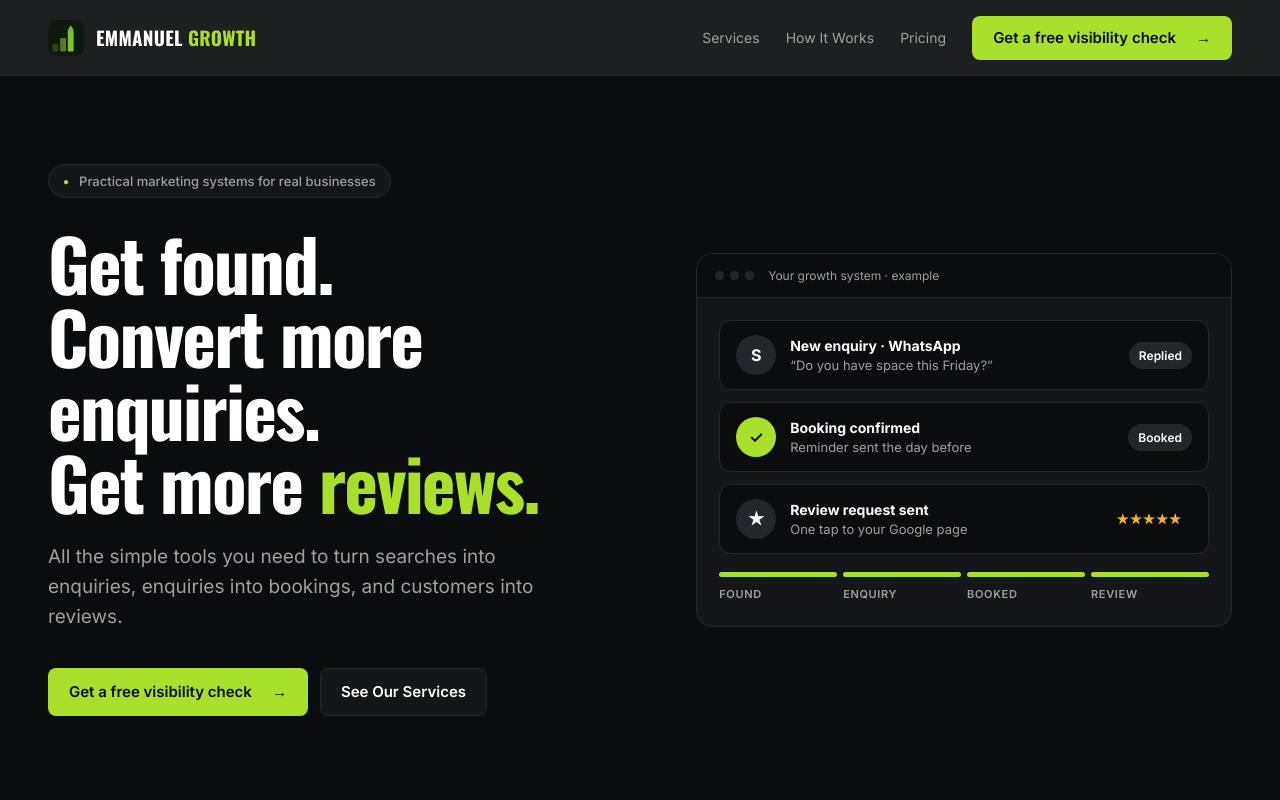
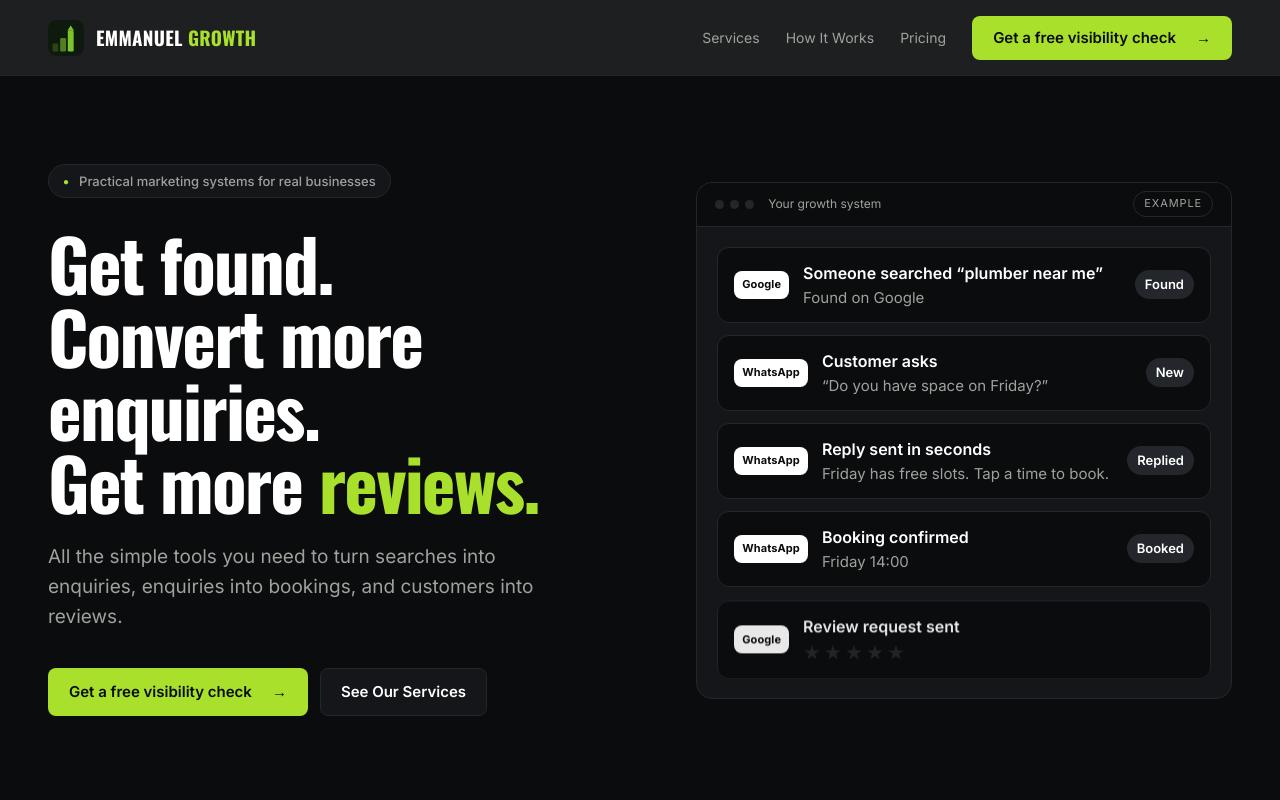
Before and after one commit to ojeemma3-ctrl/emmanuelgrowth-new-website, a Next.js app: page / in a window 1280 px wide. Shown: the top 800 px of the page. Built offline with nearby package versions, Linux system fonts and the light colour scheme; no server answers.

Commit message:
Animated hero story panel, source chips on offer examples, trademark notice in footer
Co-Authored-By: Claude Opus 5.5 <noreply@anthropic.com>

```diff
--- a/app/globals.css
+++ b/app/globals.css
@@ -79,17 +79,27 @@ h1 em, h2 em { display: inline-block; font-style: normal; color: inherit; text-d
 .hero-panel-bar { height: 44px; display: flex; align-items: center; gap: 14px; padding: 0 18px; border-bottom: 1px solid var(--border-dark); background: var(--black); font-size: 12px; color: var(--muted-dark); }
 .hero-panel-dots { display: flex; gap: 6px; }
 .hero-panel-dots i { width: 9px; height: 9px; border-radius: 50%; background: var(--border-dark); }
-.hero-panel-body { display: grid; gap: 12px; padding: 22px; }
-.panel-row { display: grid; grid-template-columns: 40px minmax(0, 1fr) auto; gap: 14px; align-items: center; padding: 14px 16px; border: 1px solid var(--border-dark); border-radius: 12px; background: var(--black); }
-.panel-row strong { display: block; font-size: 14px; line-height: 20px; }
-.panel-row small { display: block; font-size: 13px; line-height: 19px; color: var(--muted-dark); }
-.panel-row em { font-style: normal; font-size: 12px; font-weight: 600; padding: 4px 10px; border-radius: 999px; background: var(--border-dark); color: var(--white); white-space: nowrap; }
-.panel-avatar { width: 40px; height: 40px; display: grid; place-items: center; border-radius: 50%; background: var(--border-dark); color: var(--white); font-weight: 700; }
-.panel-booking .panel-avatar { background: var(--green); color: var(--black); }
-.panel-review em { background: transparent; color: var(--amber); letter-spacing: .05em; }
-.panel-journey { display: grid; grid-template-columns: repeat(4, 1fr); gap: 6px; margin-top: 6px; }
-.panel-journey span { position: relative; padding-top: 14px; font-size: 11px; font-weight: 600; letter-spacing: .06em; text-transform: uppercase; color: var(--muted-dark); }
-.panel-journey span::before { content: ""; position: absolute; top: 0; left: 0; right: 0; height: 5px; border-radius: 999px; background: var(--green); }
+.hero-panel-label { margin-left: auto; padding: 3px 10px; border: 1px solid var(--border-dark); border-radius: 999px; font-size: 11px; letter-spacing: .08em; text-transform: uppercase; color: var(--muted-dark); }
+
+.source-chip { width: 28px; height: 28px; flex: 0 0 auto; display: inline-grid; place-items: center; border-radius: 8px; background: var(--white); color: var(--black); }
+.source-chip.is-text { width: auto; min-width: 28px; padding-inline: 8px; font-size: 11px; line-height: 1; font-weight: 700; letter-spacing: .01em; white-space: nowrap; }
+
+.story-card { display: grid; grid-template-columns: auto minmax(0, 1fr) auto; gap: 14px; align-items: center; padding: 14px 16px; border: 1px solid var(--border-dark); border-radius: 12px; background: var(--black); opacity: 0; transform: translateY(14px); transition: opacity .55s cubic-bezier(.2,.8,.2,1), transform .55s cubic-bezier(.2,.8,.2,1); }
+.story-card.is-shown { opacity: 1; transform: translateY(0); }
+.story-text { display: grid; gap: 3px; min-width: 0; }
+.story-text strong { font-size: 16px; line-height: 22px; font-weight: 600; }
+.story-text small { font-size: 15px; line-height: 21px; color: var(--muted-dark); opacity: 0; transition: opacity .45s ease; }
+.story-text small.is-shown, .story-card em.is-shown { opacity: 1; }
+.story-card em { font-style: normal; padding: 4px 10px; border-radius: 999px; background: var(--border-dark); color: var(--white); font-size: 13px; font-weight: 600; white-space: nowrap; opacity: 0; transition: opacity .45s ease; }
+.story-stars { display: flex; gap: 3px; font-size: 20px; line-height: 24px; }
+.story-stars i { font-style: normal; color: var(--border-dark); }
+.story-stars.is-filling i { animation: star-fill .35s ease forwards; }
+.hero-panel.is-paused .story-stars i { animation-play-state: paused; }
+@keyframes star-fill { from { color: var(--border-dark); transform: scale(.7); } to { color: var(--amber); transform: scale(1); } }
+
+.ui-chat-head { display: flex; align-items: center; gap: 10px; padding-bottom: 12px; margin-bottom: 2px; border-bottom: 1px solid var(--border-dark); font-size: 14px; font-weight: 600; color: var(--muted-dark); }
+.ui-sources { display: flex; align-items: center; justify-content: center; gap: 8px; font-size: 14px; color: var(--muted-dark); }
+.hero-panel-body { display: grid; gap: 12px; padding: 20px; }
 .hero-outcomes { display: grid; grid-template-columns: repeat(4, 1fr); margin-top: 88px; border-top: 1px solid var(--border-dark); }
 .hero-outcomes > a { display: flex; flex-direction: column; gap: 4px; padding: 28px 24px 32px 0; }
 .hero-outcomes > a + a { padding-left: 24px; border-left: 1px solid var(--border-dark); }
@@ -117,7 +127,7 @@ h1 em, h2 em { display: inline-block; font-style: normal; color: inherit; text-d
 .offer-ui { position: relative; width: 85%; display: grid; gap: 18px; }
 .ui-card { padding: 24px; border: 1px solid var(--border-dark); border-radius: 16px; background: var(--surface); color: var(--white); }
 .ui-search { display: flex; align-items: center; gap: 12px; padding: 16px 22px; border: 1px solid var(--border-dark); border-radius: 999px; background: var(--surface); color: var(--white); font-size: 16px; }
-.ui-search span { color: var(--muted-dark); font-size: 20px; line-height: 1; }
+.ui-search .source-chip { margin-right: 2px; }
 .ui-listing-head { display: flex; align-items: center; gap: 14px; margin-bottom: 20px; }
 .ui-listing-head strong { display: block; font-size: 19px; line-height: 26px; }
 .ui-listing-head small { display: block; font-size: 14px; color: var(--muted-dark); }
@@ -204,7 +214,7 @@ h1 em, h2 em { display: inline-block; font-style: normal; color: inherit; text-d
 .footer-col { display: flex; flex-direction: column; align-items: flex-start; gap: 12px; font-size: 14px; }
 .footer-col a, .footer-col .footer-link-button { color: var(--muted-dark); }
 .footer-title { margin: 0 0 4px; font-size: 12px; font-weight: 700; letter-spacing: .12em; text-transform: uppercase; color: var(--white); }
-.footer-bottom { margin-top: 56px; padding-block: 24px; border-top: 1px solid var(--border-dark); }
+.footer-bottom { display: flex; flex-wrap: wrap; justify-content: space-between; gap: 8px 32px; margin-top: 56px; padding-block: 24px; border-top: 1px solid var(--border-dark); }
 .footer-bottom small { color: var(--muted-dark); font-size: 13px; }
 
 .service-hero { padding-block: 88px 96px; background: var(--black); color: var(--white); }
@@ -322,6 +332,10 @@ h1 em, h2 em { display: inline-block; font-style: normal; color: inherit; text-d
 }
 
 @media (max-width: 767px) {
+  .story-card { grid-template-columns: auto minmax(0, 1fr); padding: 12px 14px; }
+  .story-card em { display: none; }
+  .story-text strong { font-size: 15px; }
+  .story-text small { font-size: 14px; }
   .faq-section { padding-block: 72px; }
   .faq-list summary { padding: 18px 18px; font-size: 16px; }
   .faq-list details p { padding: 0 18px 20px; }
@@ -351,7 +365,7 @@ h1 em, h2 em { display: inline-block; font-style: normal; color: inherit; text-d
 
   .offer-panel, .offer-panel.is-flipped { gap: 36px; }
   .offer-fix { font-size: 16px; line-height: 26px; }
-  .offer-media { height: 480px; padding: 56px 0 28px; }
+  .offer-media { height: 530px; padding: 56px 0 28px; }
   .offer-ui { width: 88%; }
   .ui-card { padding: 18px; }
   .ui-msg { font-size: 15px; line-height: 22px; }
@@ -376,8 +390,6 @@ h1 em, h2 em { display: inline-block; font-style: normal; color: inherit; text-d
   .hero-grid { display: block; }
   .hero-grid { grid-template-columns: 1fr; gap: 40px; }
   .hero-copy > p:not(.hero-badge) { font-size: 17px; line-height: 27px; }
-  .panel-row { grid-template-columns: 36px minmax(0, 1fr); }
-  .panel-row em { grid-column: 2; justify-self: start; }
   .hero-outcomes { grid-template-columns: 1fr; margin-top: 48px; }
   .hero-outcomes > a, .hero-outcomes > a + a { padding: 20px 0; border-left: 0; }
   .hero-outcomes > a + a { border-top: 1px solid var(--border-dark); }
@@ -403,5 +415,7 @@ h1 em, h2 em { display: inline-block; font-style: normal; color: inherit; text-d
 }
 
 @media (prefers-reduced-motion: reduce) {
+  .story-card, .story-text small, .story-card em { opacity: 1; transform: none; transition: none; }
+  .story-stars i { animation: none; color: var(--amber); }
   *, *::before, *::after { scroll-behavior: auto !important; animation-duration: .01ms !important; animation-iteration-count: 1 !important; transition-duration: .01ms !important; }
 }
--- a/components/home/Footer.tsx
+++ b/components/home/Footer.tsx
@@ -39,6 +39,7 @@ export function Footer() {
       </div>
       <div className="container footer-bottom">
         <small>© {new Date().getFullYear()} Emmanuel Growth</small>
+        <small>WhatsApp, Google and Trustpilot are trademarks of their respective owners. Emmanuel Growth is not affiliated with them.</small>
       </div>
     </footer>
   );
--- a/components/home/Hero.tsx
+++ b/components/home/Hero.tsx
@@ -1,3 +1,4 @@
+import { HeroStory } from './HeroStory';
 import { ContactTrigger } from './InteractionTriggers';
 import { Arrow } from './shared';
 
@@ -21,32 +22,7 @@ export function Hero() {
             <a className="button button-ghost" href="#services">See Our Services</a>
           </div>
         </div>
-        <div className="hero-panel" aria-label="Example of what your growth dashboard could look like">
-          <div className="hero-panel-bar">
-            <span className="hero-panel-dots" aria-hidden="true"><i /><i /><i /></span>
-            <span>Your growth system · example</span>
-          </div>
-          <div className="hero-panel-body">
-            <div className="panel-row panel-enquiry">
-              <span className="panel-avatar" aria-hidden="true">S</span>
-              <div><strong>New enquiry · WhatsApp</strong><small>&ldquo;Do you have space this Friday?&rdquo;</small></div>
-              <em>Replied</em>
-            </div>
-            <div className="panel-row panel-booking">
-              <span className="panel-avatar" aria-hidden="true">✓</span>
-              <div><strong>Booking confirmed</strong><small>Reminder sent the day before</small></div>
-              <em>Booked</em>
-            </div>
-            <div className="panel-row panel-review">
-              <span className="panel-avatar" aria-hidden="true">★</span>
-              <div><strong>Review request sent</strong><small>One tap to your Google page</small></div>
-              <em>★★★★★</em>
-            </div>
-            <div className="panel-journey" aria-hidden="true">
-              {['Found', 'Enquiry', 'Booked', 'Review'].map((step) => <span key={step}>{step}</span>)}
-            </div>
-          </div>
-        </div>
+        <HeroStory />
       </div>
       <div className="container hero-outcomes">
         {outcomes.map((item) => (
--- /dev/null
+++ b/components/home/HeroStory.tsx
@@ -0,0 +1,82 @@
+'use client';
+
+import { useEffect, useRef, useState } from 'react';
+import { SourceChip, type Source } from './shared';
+
+// Step n shows cards whose `at` <= n. Step 1 adds "Found on Google" to the first card.
+const cards: { at: number; source: Source; title: string; detail?: string; detailAt?: number; badge?: string; stars?: boolean }[] = [
+  { at: 0, source: 'google', title: 'Someone searched “plumber near me”', detail: 'Found on Google', detailAt: 1, badge: 'Found' },
+  { at: 2, source: 'whatsapp', title: 'Customer asks', detail: '“Do you have space on Friday?”', badge: 'New' },
+  { at: 3, source: 'whatsapp', title: 'Reply sent in seconds', detail: 'Friday has free slots. Tap a time to book.', badge: 'Replied' },
+  { at: 4, source: 'whatsapp', title: 'Booking confirmed', detail: 'Friday 14:00', badge: 'Booked' },
+  { at: 5, source: 'google', title: 'Review request sent', stars: true },
+];
+
+const FINAL_STEP = 5;
+const RESET_STEP = 6;
+// Time spent on each step before moving on (ms). Roughly 9 seconds per loop.
+const durations = [1200, 1200, 1300, 1300, 1300, 2200, 500];
+
+export function HeroStory() {
+  // Server render and reduced motion show the finished story.
+  const [step, setStep] = useState(FINAL_STEP);
+  const [paused, setPaused] = useState(false);
+  const [animated, setAnimated] = useState(false);
+  const timer = useRef<number | undefined>(undefined);
+
+  useEffect(() => {
+    const motion = window.matchMedia('(prefers-reduced-motion: reduce)');
+    const update = () => {
+      setAnimated(!motion.matches);
+      setStep(motion.matches ? FINAL_STEP : RESET_STEP);
+    };
+    update();
+    motion.addEventListener('change', update);
+    return () => motion.removeEventListener('change', update);
+  }, []);
+
+  useEffect(() => {
+    if (!animated || paused) return;
+    timer.current = window.setTimeout(() => setStep((current) => (current + 1) % (RESET_STEP + 1)), durations[step]);
+    return () => window.clearTimeout(timer.current);
+  }, [animated, paused, step]);
+
+  return (
+    <div
+      className={`hero-panel${paused ? ' is-paused' : ''}`}
+      onMouseEnter={() => setPaused(true)}
+      onMouseLeave={() => setPaused(false)}
+    >
+      <div className="hero-panel-bar">
+        <span className="hero-panel-dots" aria-hidden="true"><i /><i /><i /></span>
+        <span>Your growth system</span>
+        <span className="hero-panel-label">Example</span>
+      </div>
+      <div
+        className="hero-panel-body"
+        role="img"
+        aria-label="Example: someone searches for a plumber and finds the business on Google, asks on WhatsApp about Friday, gets a reply in seconds, books Friday at 14:00, and is then asked for a five-star review."
+      >
+        {cards.map((card) => {
+          const shown = step !== RESET_STEP && step >= card.at;
+          const detailShown = shown && step >= (card.detailAt ?? card.at);
+          return (
+            <div className={`story-card${shown ? ' is-shown' : ''}`} key={card.title} aria-hidden="true">
+              <SourceChip source={card.source} />
+              <div className="story-text">
+                <strong>{card.title}</strong>
+                {card.detail ? <small className={detailShown ? 'is-shown' : ''}>{card.detail}</small> : null}
+                {card.stars ? (
+                  <span className={`story-stars${shown ? ' is-filling' : ''}`}>
+                    {[0, 1, 2, 3, 4].map((i) => <i key={i} style={{ animationDelay: `${300 + i * 200}ms` }}>★</i>)}
+                  </span>
+                ) : null}
+              </div>
+              {card.badge ? <em className={detailShown ? 'is-shown' : ''}>{card.badge}</em> : null}
+            </div>
+          );
+        })}
+      </div>
+    </div>
+  );
+}
--- a/components/home/OfferSections.tsx
+++ b/components/home/OfferSections.tsx
@@ -1,6 +1,6 @@
 import type { ReactNode } from 'react';
 import { ContactTrigger } from './InteractionTriggers';
-import { Arrow } from './shared';
+import { Arrow, SourceChip } from './shared';
 
 export type Offer = {
   id: string;
@@ -17,7 +17,7 @@ export type Offer = {
 function FoundVisual() {
   return (
     <div className="offer-ui" aria-hidden="true">
-      <div className="ui-search"><span>⌕</span>plumber near me</div>
+      <div className="ui-search"><SourceChip source="google" />plumber near me</div>
       <div className="ui-card ui-listing">
         <div className="ui-listing-head">
           <span className="ui-logo">Y</span>
@@ -34,6 +34,7 @@ function ConvertVisual() {
   return (
     <div className="offer-ui" aria-hidden="true">
       <div className="ui-card ui-chat">
+        <div className="ui-chat-head"><SourceChip source="whatsapp" /><span>New message</span></div>
         <p className="ui-msg ui-msg-in">Hi, can you fit me in this week?</p>
         <p className="ui-msg ui-msg-out">Yes! Here are the free slots. Tap one to book.</p>
         <div className="ui-slots"><span>Tue 10:00</span><span className="is-picked">Wed 14:30</span><span>Fri 09:00</span></div>
@@ -50,6 +51,7 @@ function ReviewsVisual() {
         <p className="ui-msg ui-msg-out">Thanks for choosing us today! Would you leave a quick review?</p>
         <span className="ui-review-button">Leave a review</span>
         <div className="ui-stars">★★★★★</div>
+        <div className="ui-sources"><span>Review on</span><SourceChip source="google" /><SourceChip source="trustpilot" /></div>
       </div>
       <div className="ui-card ui-float ui-float-right"><span className="ui-dot" />New review received</div>
     </div>
--- a/components/home/shared.tsx
+++ b/components/home/shared.tsx
@@ -1,3 +1,23 @@
+import Image from 'next/image';
+
 export function Arrow() {
   return <span aria-hidden="true">→</span>;
 }
+
+// Official logos go in public/logos, unaltered. Set `file` once a logo has been added;
+// until then the chip shows the name as text.
+const sources = {
+  google: { name: 'Google', file: null as string | null },
+  whatsapp: { name: 'WhatsApp', file: null as string | null },
+  trustpilot: { name: 'Trustpilot', file: null as string | null },
+};
+
+export type Source = keyof typeof sources;
+
+export function SourceChip({ source }: { source: Source }) {
+  const { name, file } = sources[source];
+  if (file) {
+    return <span className="source-chip"><Image src={file} alt={name} width={18} height={18} /></span>;
+  }
+  return <span className="source-chip is-text">{name}</span>;
+}
```
Also changed, not shown: _archive/app/globals.removed.css (+14 -0 lines).
